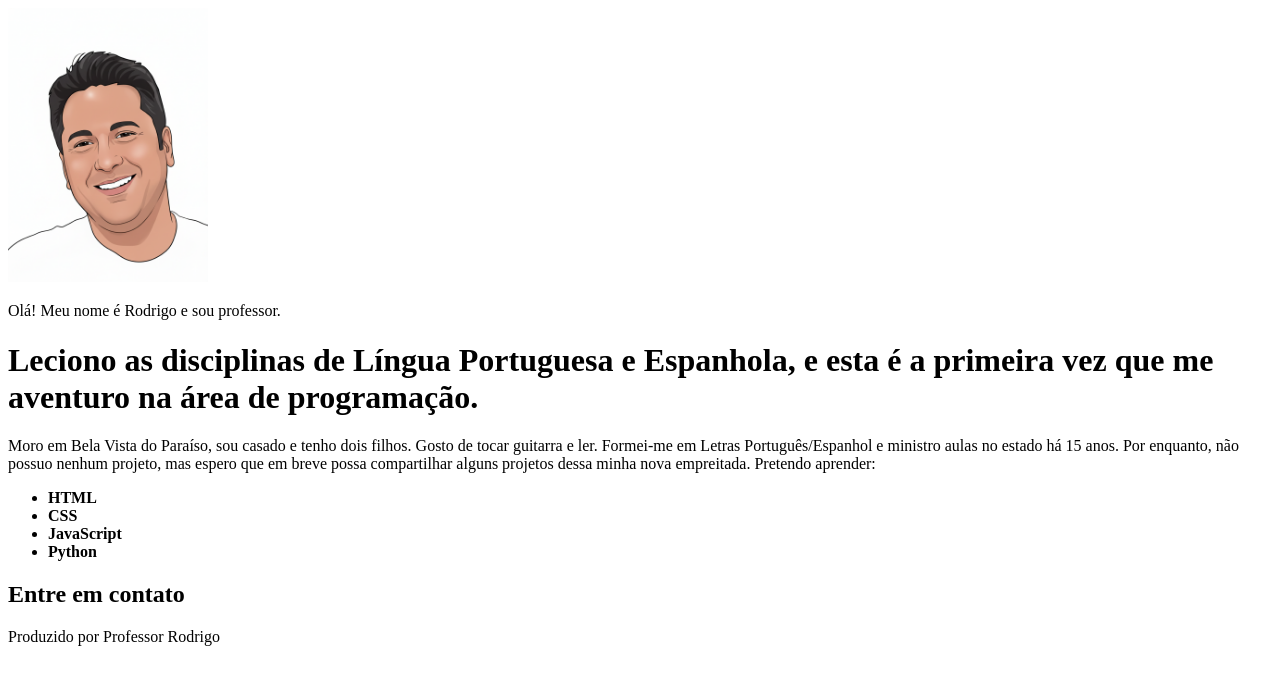
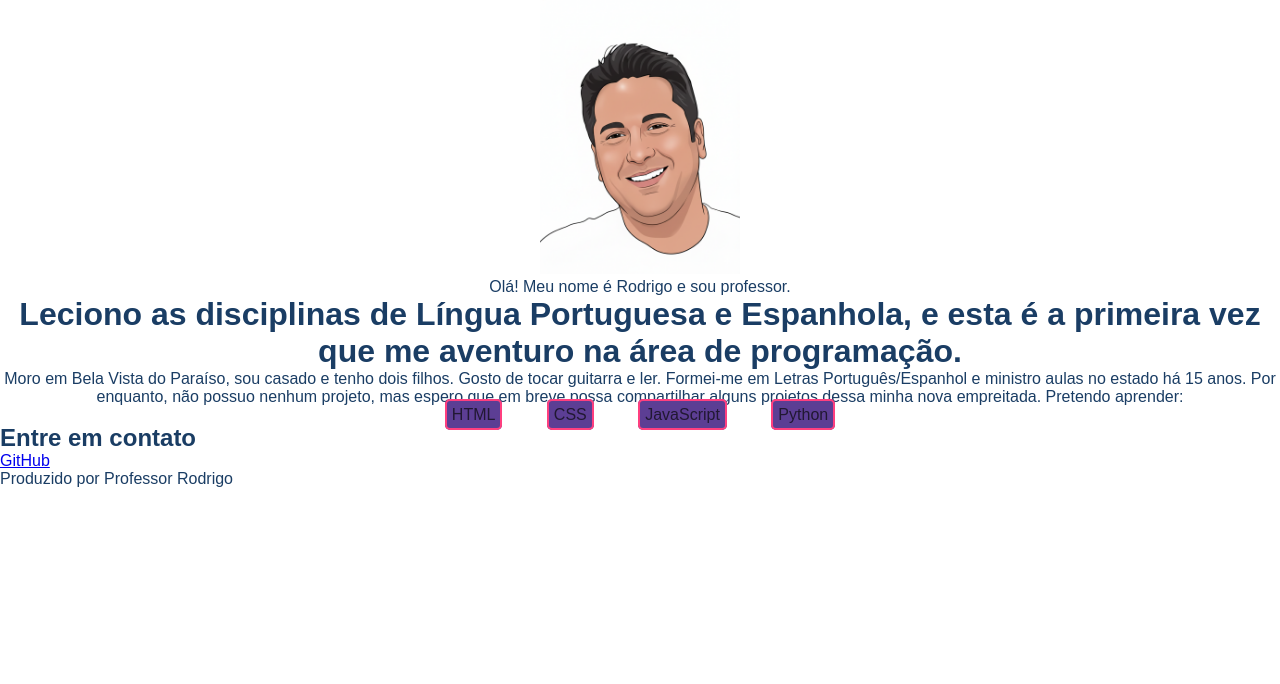
Before and after one commit to rodrigomotta3/Portfolio_CT, a plain HTML site: page index.html in a window 1280 px wide. Drawn offline with Linux system fonts and the light colour scheme.

Commit message:
Aula 30-10

```diff
--- a/index.html
+++ b/index.html
@@ -4,6 +4,7 @@
     <meta charset="UTF-8">
     <meta name="viewport" content="width=device-width, initial-scale=1.0">
     <title>Meu Portfólio</title>
+    <link rel="stylesheet" href="style.css">
 </head>
 <body>
     <header>
@@ -11,17 +12,17 @@
     <p>Olá! Meu nome é Rodrigo e sou professor.</p>
     <h1>Leciono as disciplinas de Língua Portuguesa e Espanhola, e esta é a primeira vez que me aventuro na área de programação.</h1>
     <p>Moro em Bela Vista do Paraíso, sou casado e tenho dois filhos. Gosto de tocar guitarra e ler. Formei-me em Letras Português/Espanhol e ministro aulas no estado há 15 anos. Por enquanto, não possuo nenhum projeto, mas espero que em breve possa compartilhar alguns projetos dessa minha nova empreitada. Pretendo aprender:</p>
-    <ul><strong>
-    <li>HTML</li>
-    <li>CSS</li>
-    <li>JavaScript</li>
-    <li>Python</li>
-    </ul></strong>
+
+    <span>HTML</span>
+    <span>CSS</span>
+    <span>JavaScript</span>
+    <span>Python</span>
+
     </header>
     <main></main>
     <footer>
         <h2>Entre em contato</h2>
-        <a href="https://rodrigomotta3.github.io/Portfolio_CT/"></a>
+        <a href="https://rodrigomotta3.github.io/Portfolio_CT/">GitHub</a>
         <p>Produzido por Professor Rodrigo</p>
     </footer>
 </body>
--- /dev/null
+++ b/style.css
@@ -0,0 +1,22 @@
+*{
+    padding: 0;
+    margin: 0;
+}
+
+body{
+    font-family: sans-serif;
+    color: #1A3D64;
+}
+
+header{
+    text-align: center;
+}
+
+span{
+    background-color:#5C3E94;
+    color: #211832;
+    padding: 5px;
+    margin: 10px 20px;
+    border: 2px solid #FF3F7F;
+    border-radius: 5px;
+}
```
